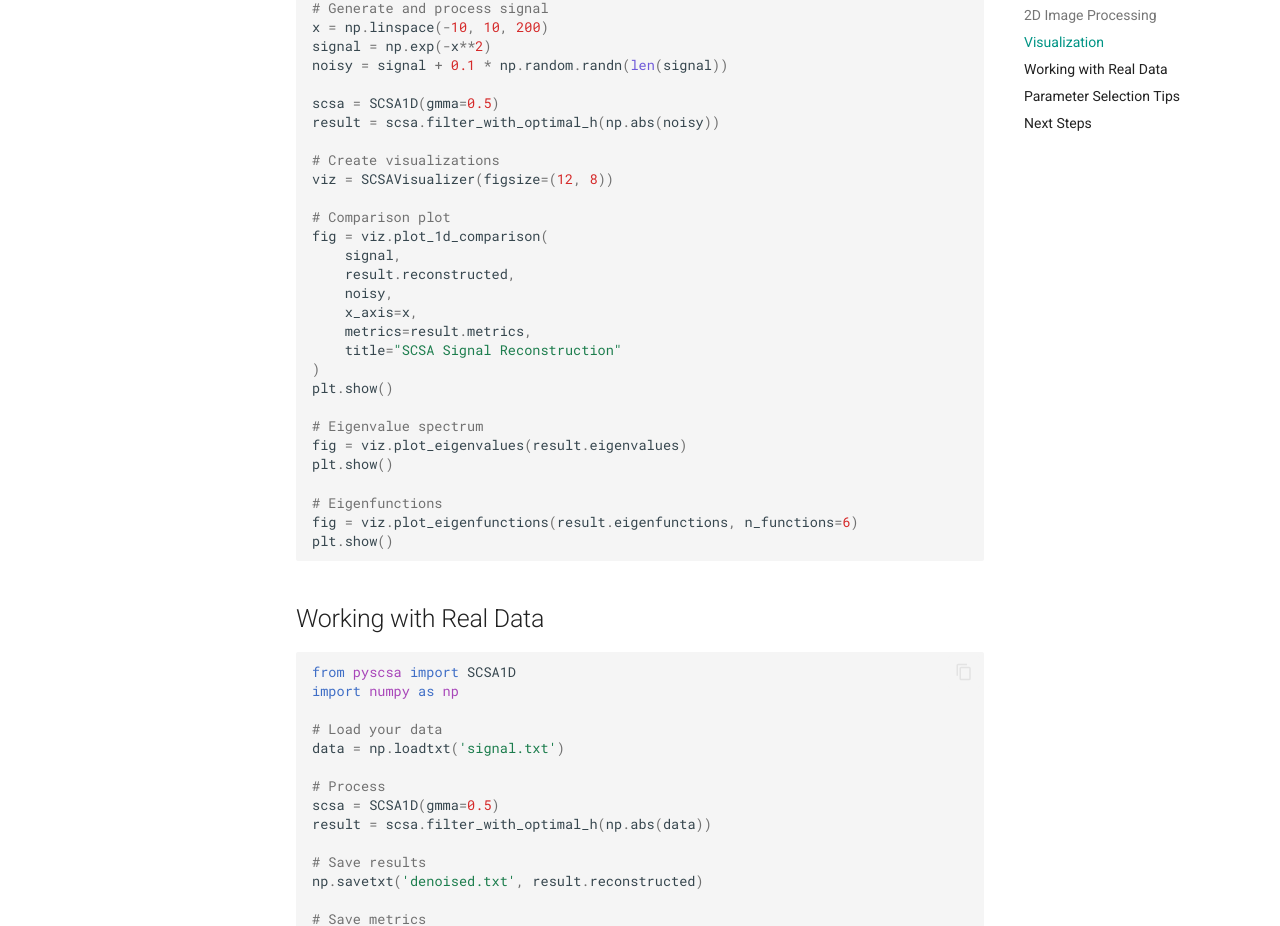
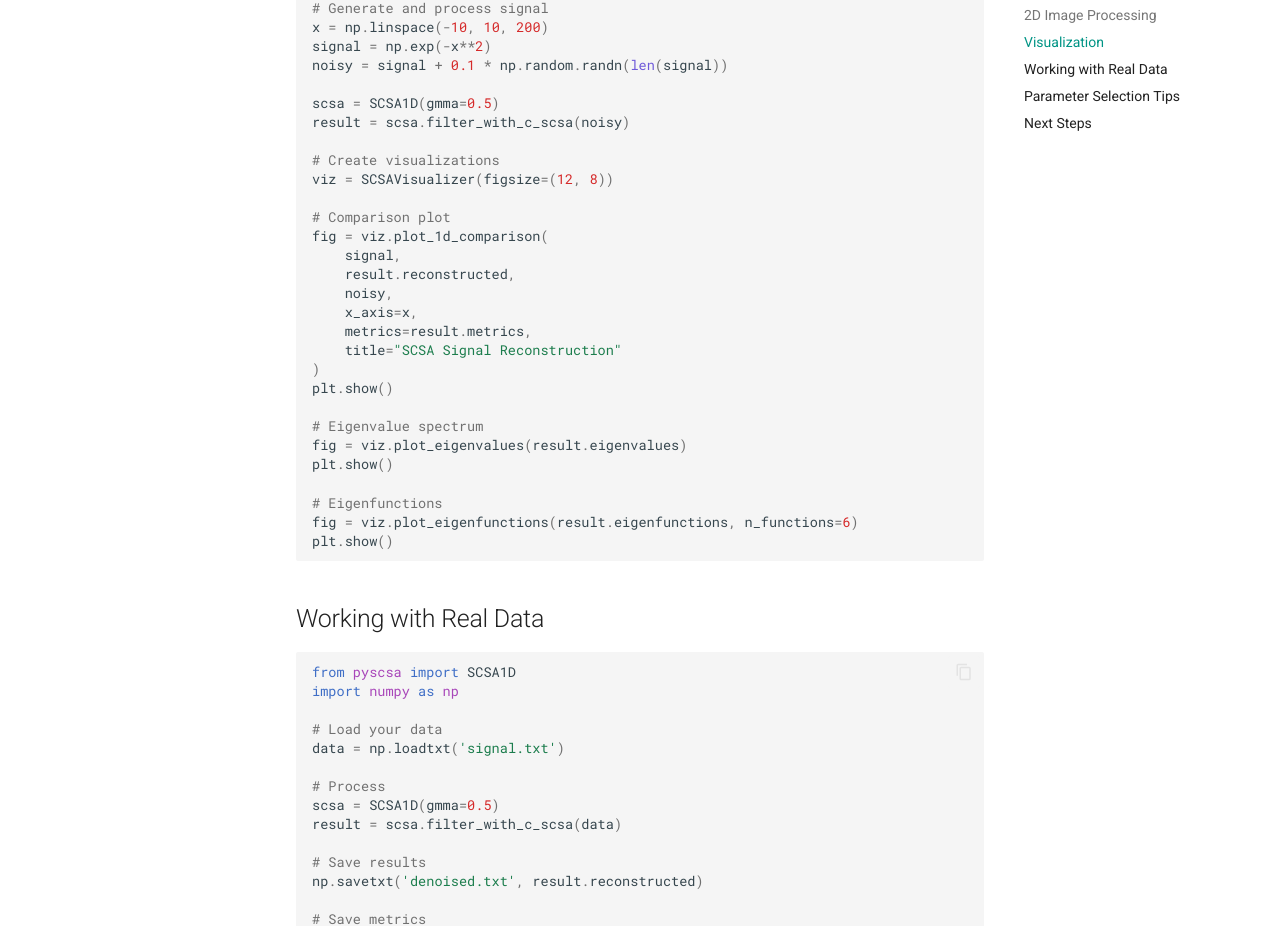
Before and after one commit to boost-inria/pyscsa, an MkDocs documentation site: the page built from mkdocs/quickstart.md, in a window 1280 px wide and 1400 px high, scrolled down 1469 px. Shown: the part 147-1073 px from the top of the window. Built offline with MkDocs 1.6.1 and Material for MkDocs 9.7.7, drawn with Linux system fonts in a browser that asks for light colours; comment, search, counter and statistics services are not loaded; some of the changed text lies outside the part shown.

Commit message:
Update filtering method in quickstart documentation

```diff
--- a/mkdocs/quickstart.md
+++ b/mkdocs/quickstart.md
@@ -13,7 +13,7 @@ noisy = signal + 0.1 * np.random.randn(len(signal))
 
 # Denoise with automatic h optimization
 scsa = SCSA1D(gmma=0.5)
-result = scsa.filter_with_optimal_h(np.abs(noisy))
+result = scsa.filter_with_c_scsa(noisy)
 
 print(f"Optimal h: {result.optimal_h:.2f}")
 print(f"PSNR: {result.metrics['psnr']:.2f} dB")
@@ -46,7 +46,7 @@ import numpy as np
 # Create test image
 x = np.linspace(-5, 5, 100)
 y = np.linspace(-5, 5, 100)
-X, Y = np.meshgrid(x, y)
+X, Y = np.meshgrid(x, y)f
 image = np.exp(-(X**2 + Y**2) / 4)
 
 # Add noise
@@ -76,7 +76,7 @@ signal = np.exp(-x**2)
 noisy = signal + 0.1 * np.random.randn(len(signal))
 
 scsa = SCSA1D(gmma=0.5)
-result = scsa.filter_with_optimal_h(np.abs(noisy))
+result = scsa.filter_with_c_scsa(noisy)
 
 # Create visualizations
 viz = SCSAVisualizer(figsize=(12, 8))
@@ -112,7 +112,7 @@ data = np.loadtxt('signal.txt')
 
 # Process
 scsa = SCSA1D(gmma=0.5)
-result = scsa.filter_with_optimal_h(np.abs(data))
+result = scsa.filter_with_c_scsa(data)
 
 # Save results
 np.savetxt('denoised.txt', result.reconstructed)
```
